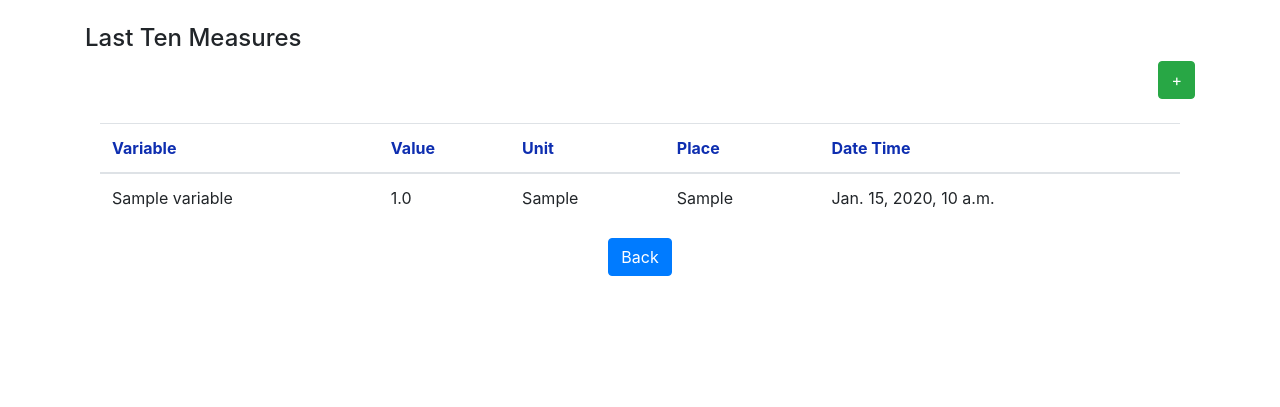
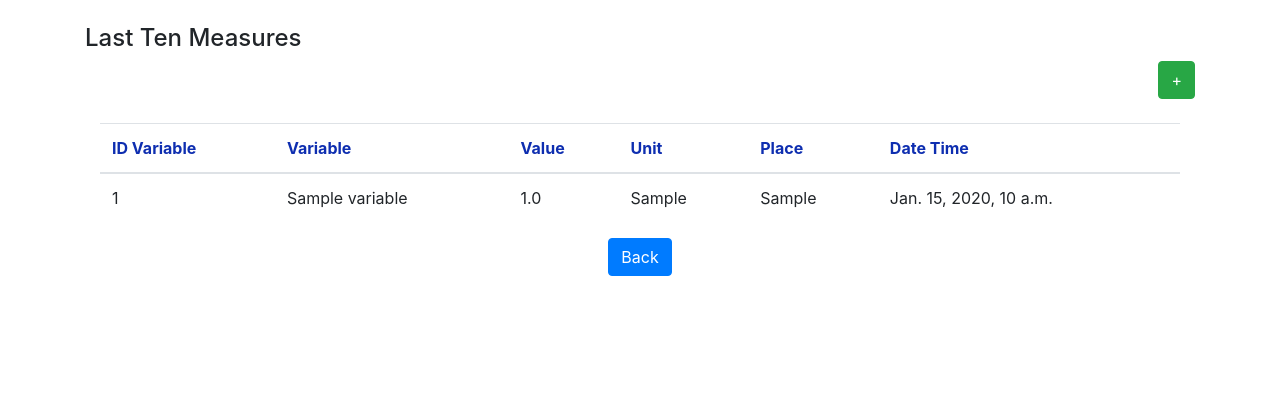
Before and after one commit to ISIS2503/ISIS2503-MonitoringApp, a Django app: page /measurements/ in a window 1280 px wide. Shown: the part 111-518 px from the top of the page. Run offline with Django 3.2, Linux system fonts and the light colour scheme; tables that the repository leaves empty hold one stand-in row (values such as "Sample post"); some libraries are stand-ins or nearby versions.

Commit message:
Update measurements.html

```diff
--- a/measurements/templates/Measurement/measurements.html
+++ b/measurements/templates/Measurement/measurements.html
@@ -24,6 +24,7 @@
                     <table class="table table-hover">
                         <thead>
                         <tr style="color:#0E2EB0">
+                            <th font color="red">ID Variable</th>
                             <th font color="red">Variable</th>
                             <th>Value</th>
                             <th>Unit</th>
@@ -35,6 +36,7 @@
 
                         {% for measurement in measurement_list %}
                         <tr>
+                            <td>{{ measurement.variable.id }}</td>
                             <td>{{ measurement.variable.name }}</td>
                             <td>{{ measurement.value }}</td>
                             <td>{{ measurement.unit }}</td>
```
